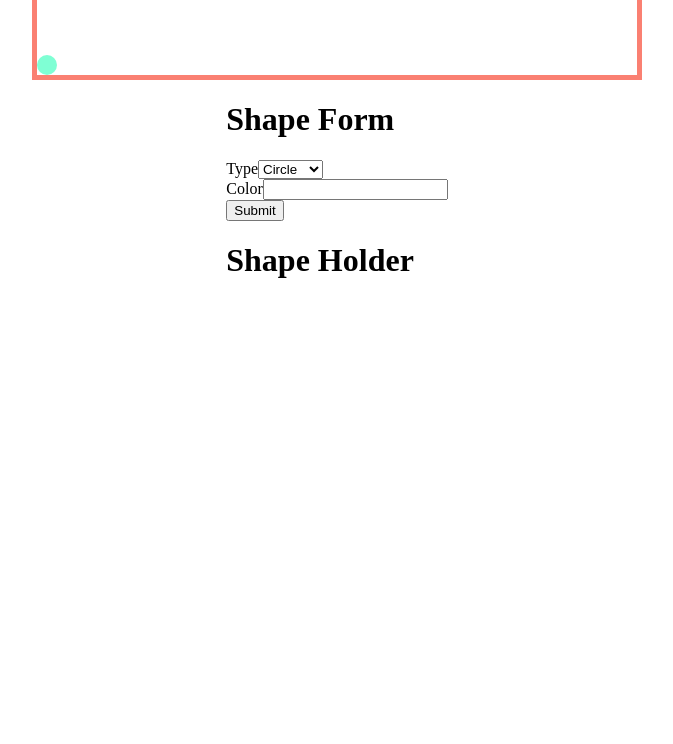
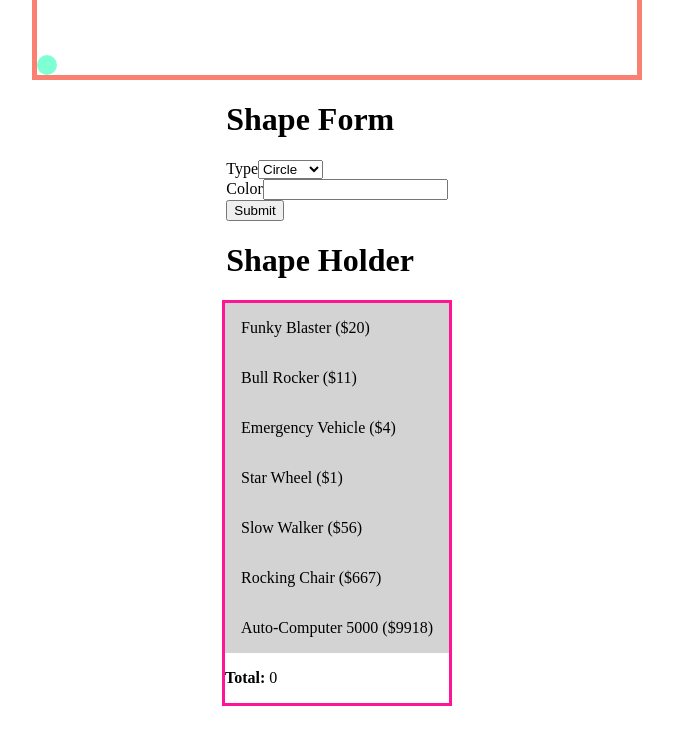
Before and after one commit to CodeCoreYVR/react-demo-jan-2017, a React (Create React App) app: page / in a window 1280 px wide. Shown: the part 1980-2724 px from the top of the page, without its empty margins (303-976 px from the left). Built offline with nearby package versions, Linux system fonts and the light colour scheme.

Commit message:
Add solution to POS lab

```diff
--- /dev/null
+++ b/src/POS.js
@@ -0,0 +1,77 @@
+import React, {Component} from 'react'
+
+export function Product (props) {
+  const handleClick = function () {
+    props.onClick(props.id)
+  }
+
+  return (
+    <div
+      style={{
+        padding: '1rem',
+        backgroundColor: props.selected ? 'LightGreen' : 'LightGrey'
+      }}
+      onClick={handleClick}
+      className='Product'>
+      <span>{props.name}</span> <span>(${props.price})</span>
+    </div>
+  )
+}
+
+export default class POS extends Component {
+  constructor (props) {
+    super(props)
+
+    // Grabbing the initial products list from the passed in props
+    this.state = {
+      products: props.products
+    }
+
+    this.selectProduct = this.selectProduct.bind(this)
+  }
+
+  selectProduct (id) {
+    const {products} = this.state;
+
+    this.setState({
+      products: products.map(
+        product =>
+          product.id === id ? toggleSelect(product) : product
+      )
+    });
+  }
+
+  priceTotal() {
+    // filter all products that are selected
+    // then sum all their price totals with reduce
+    return this.state.products
+      .filter(p => p.selected)
+      .reduce((total, p) => p.price + total, 0)
+  }
+
+  render () {
+    const {products} = this.state;
+
+    return (
+      <div
+        style={{border: 'medium solid DeepPink'}}
+        className="POS">
+        {
+          products.map(
+            product => <Product
+              onClick={this.selectProduct}
+              key={product.id}
+              {...product} />
+          )
+        }
+        <p><strong>Total:</strong> { this.priceTotal() }</p>
+      </div>
+    )
+  }
+}
+
+// returns a copy of a product object with a the selected property toggled
+// from true to false and vice versa
+function toggleSelect (product) {
+  return Object.assign({}, product, {selected: !product.selected})
+}
--- a/src/index.js
+++ b/src/index.js
@@ -13,6 +13,7 @@ import StopWatch from './StopWatch';
 import Search from './Search';
 import ShapeMover from './ShapeMover';
 import ShapeMaker from './ShapeMaker';
+import POS from './POS';
 
 const App = props => {
   const styles = {
@@ -22,10 +23,20 @@ const App = props => {
     marginBottom: '100vh'
   };
 
-   const names = [
+  const names = [
      'Artem', 'Basia', 'Fernando', 'Bernardo', 'Steve',
      'Mike', 'Mitch', 'Andrew', 'John', 'Max', 'Nichole'
    ]
+
+  const products = [
+    { id: 0, name: 'Funky Blaster', price: 20 },
+    { id: 1, name: 'Bull Rocker', price: 11 },
+    { id: 2, name: 'Emergency Vehicle', price: 4 },
+    { id: 3, name: 'Star Wheel', price: 1 },
+    { id: 4, name: 'Slow Walker', price: 56 },
+    { id: 5, name: 'Rocking Chair', price: 667 },
+    { id: 6, name: 'Auto-Computer 5000', price: 9918 }
+  ]
 
   return <div style={styles}>
     <HelloWorld name="Mitch" />
@@ -43,6 +54,7 @@ const App = props => {
     <Search names={names} />
     <ShapeMover />
     <ShapeMaker />
+    <POS products={products} />
   </div>
 }
 
```
